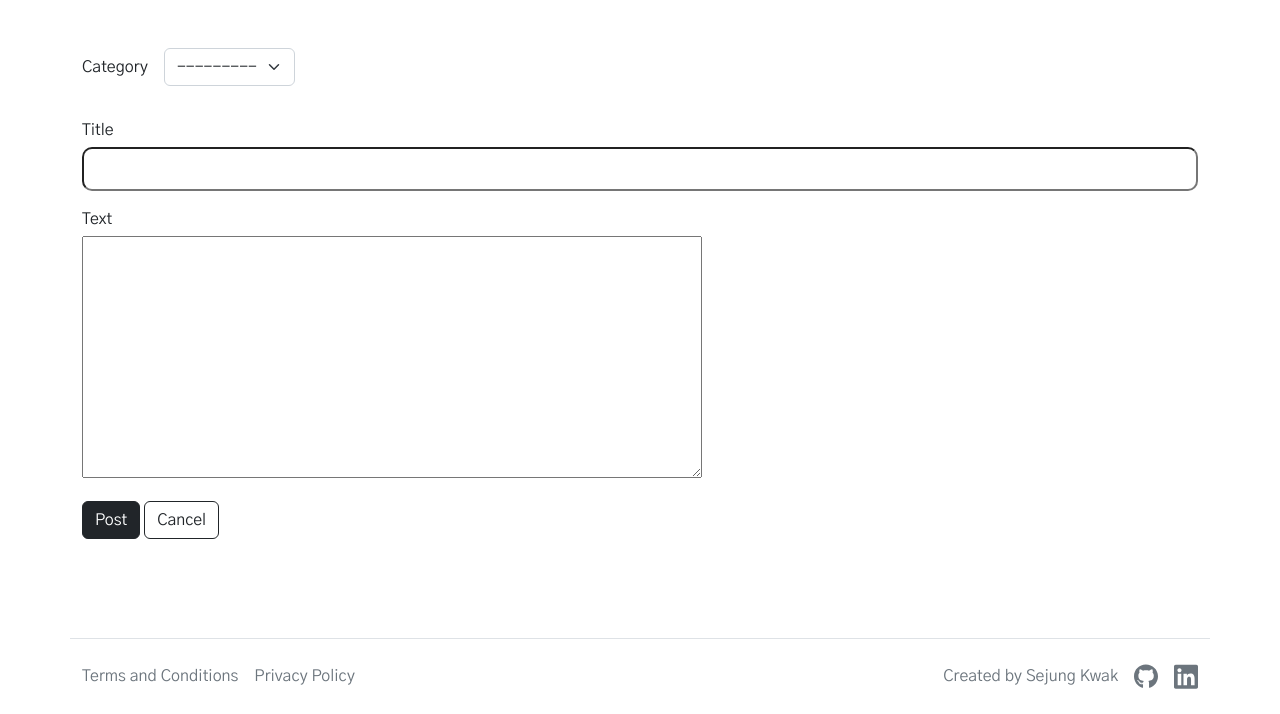
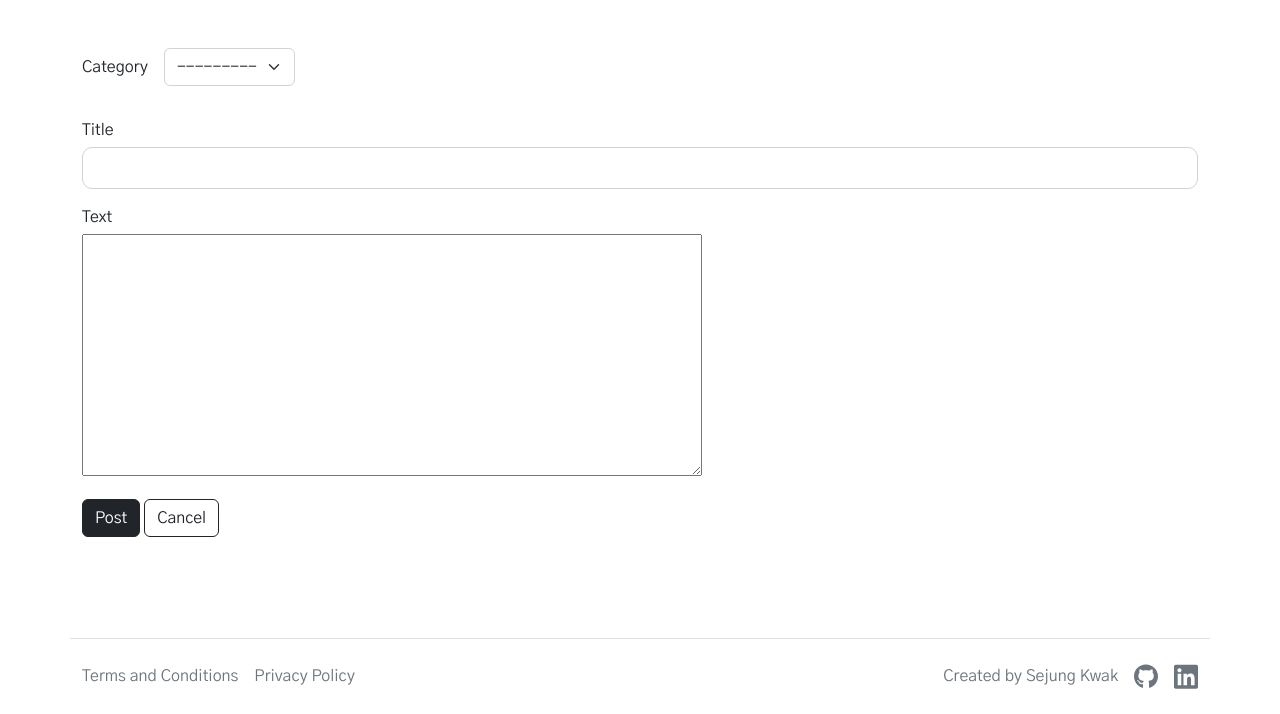
Before and after one commit to sejungkwak/krie, a Django app: page /posts/create_post/ in a window 1280 px wide. Shown: the part 86-800 px from the top of the page. Run offline with Django 3.2, Linux system fonts and the light colour scheme; the visitor is signed in with stand-in values (Sample User, id 1); data that the repository does not hold is empty; parts of the project's set-up code (start-up, migrations or seed data) failed here and were passed over; some libraries are stand-ins or nearby versions; grey boxes are pictures that could not be loaded.

Commit message:
css: Modify input box style

```diff
--- a/static/css/style.css
+++ b/static/css/style.css
@@ -76,7 +76,9 @@
 /*=============== Form ===============*/
 
 .controls,
-.textinput {
+.textinput,
+.emailinput,
+.textarea {
     width: 100%;
 }
 
@@ -84,9 +86,16 @@
     margin: .3rem 0 1rem;
 }
 
-.textinput {
+.textinput,
+.emailinput,
+.textarea {
     padding: .5rem;
+    border: 1px solid var(--bs-gray-400);
     border-radius: 10px;
+}
+
+.help-block {
+    font-size: .75rem;
 }
 
 .position-end {
```
